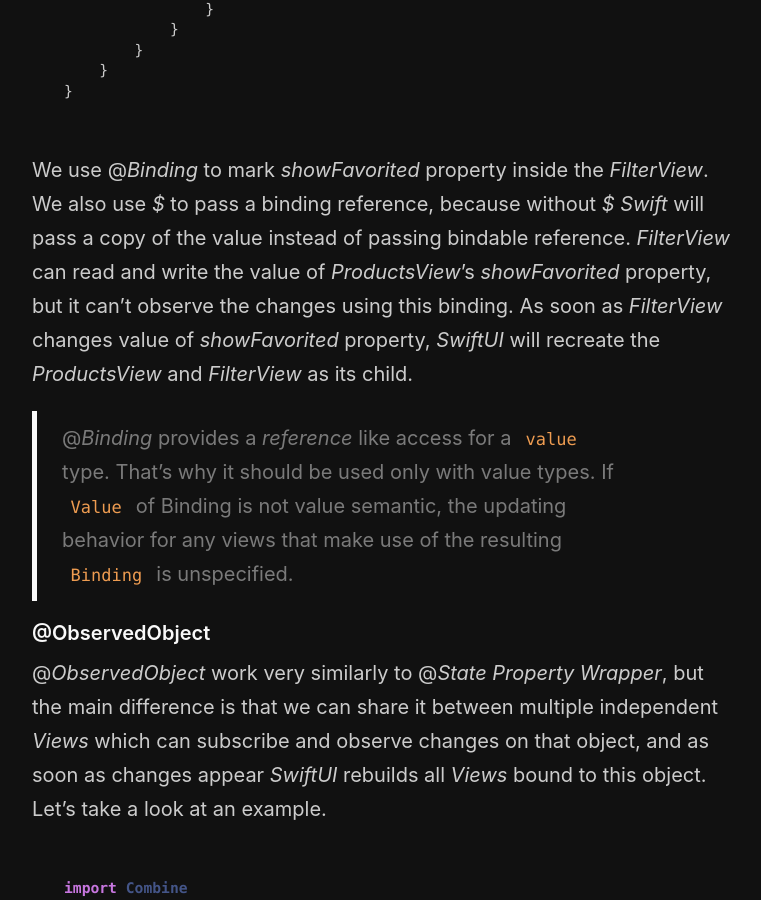
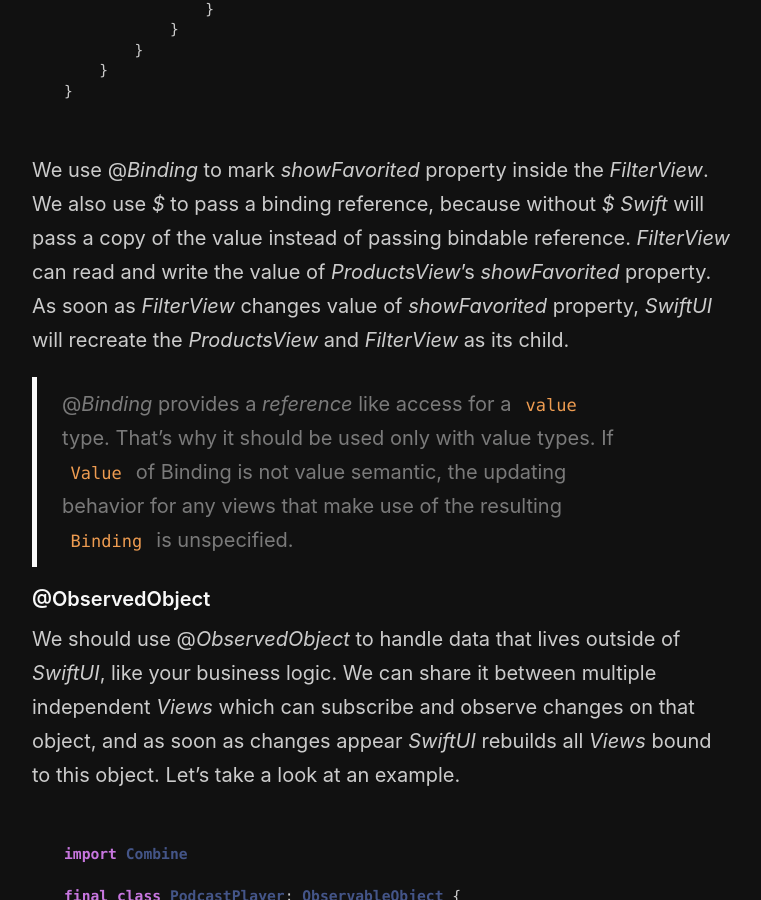
Before and after one commit to mecid/mecid.github.io, a Jekyll site: the page built from _posts/2019-06-12-understanding-property-wrappers-in-swiftui.md, in a window 1280 px wide and 900 px high, scrolled down 2224 px. Shown: the whole window, without its empty margins (258-1019 px from the left). Built offline with Jekyll 4.4.1, drawn with Linux system fonts in a browser that asks for light colours.

Commit message:
Update 2019-06-12-understanding-property-wrappers-in-swiftui.md

````diff
--- a/_posts/2019-06-12-understanding-property-wrappers-in-swiftui.md
+++ b/_posts/2019-06-12-understanding-property-wrappers-in-swiftui.md
@@ -69,12 +69,12 @@ struct ProductsView: View {
 }
 ```
 
-We use @*Binding* to mark *showFavorited* property inside the *FilterView*. We also use *$* to pass a binding reference, because without *$* *Swift* will pass a copy of the value instead of passing bindable reference. *FilterView* can read and write the value of *ProductsView*'s *showFavorited* property, but it can't observe the changes using this binding. As soon as *FilterView* changes value of *showFavorited* property, *SwiftUI* will recreate the *ProductsView* and *FilterView* as its child.
+We use @*Binding* to mark *showFavorited* property inside the *FilterView*. We also use *$* to pass a binding reference, because without *$* *Swift* will pass a copy of the value instead of passing bindable reference. *FilterView* can read and write the value of *ProductsView*'s *showFavorited* property. As soon as *FilterView* changes value of *showFavorited* property, *SwiftUI* will recreate the *ProductsView* and *FilterView* as its child.
 
 > @*Binding* provides a *reference* like access for a `value` type. That's why it should be used only with value types. If `Value` of Binding is not value semantic, the updating behavior for any views that make use of the resulting `Binding` is unspecified.
 
 #### @ObservedObject
-@*ObservedObject* work very similarly to @*State* *Property Wrapper*, but the main difference is that we can share it between multiple independent *Views* which can subscribe and observe changes on that object, and as soon as changes appear *SwiftUI* rebuilds all *Views* bound to this object. Let's take a look at an example.
+We should use @*ObservedObject* to handle data that lives outside of *SwiftUI*, like your business logic. We can share it between multiple independent *Views* which can subscribe and observe changes on that object, and as soon as changes appear *SwiftUI* rebuilds all *Views* bound to this object. Let's take a look at an example.
 
 ```swift
 import Combine
````
